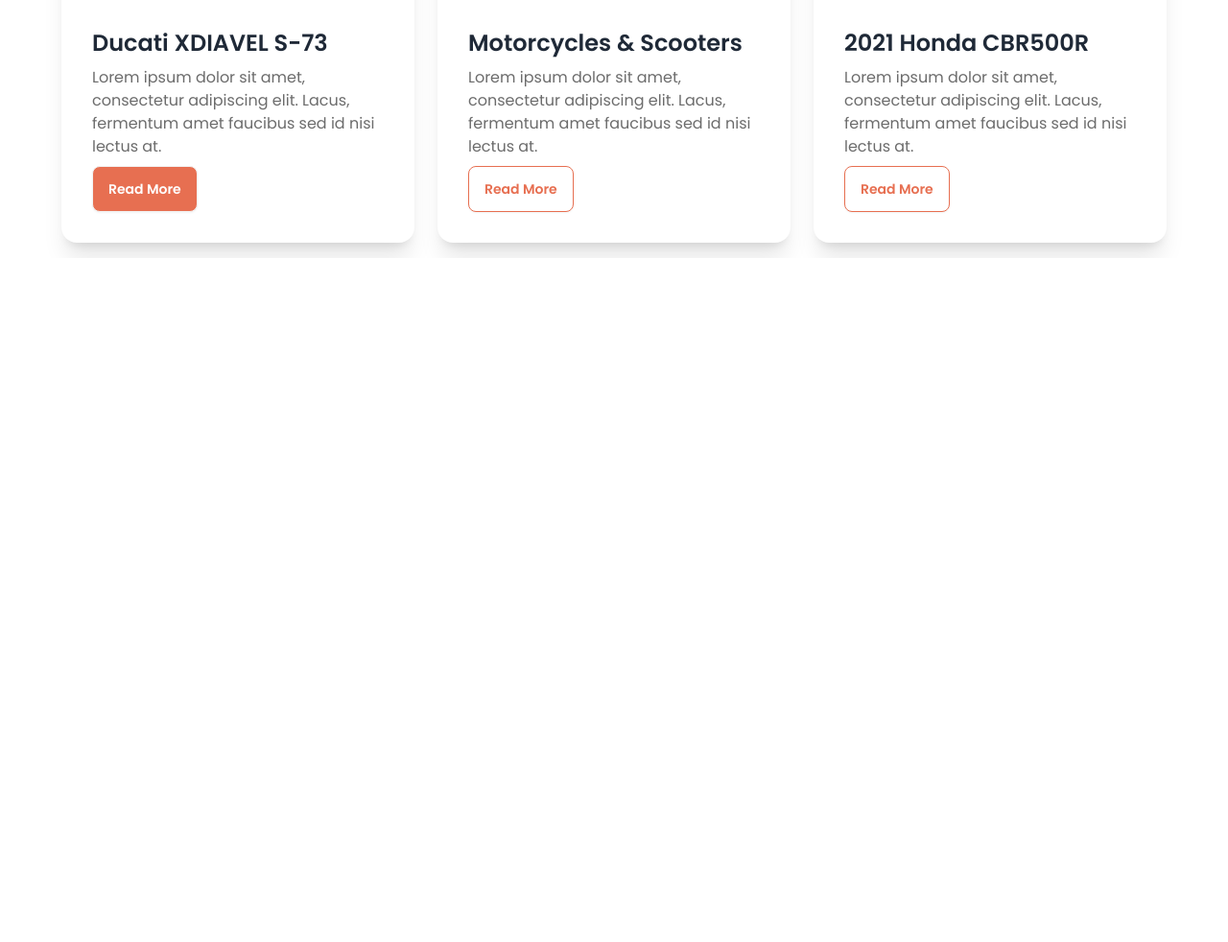
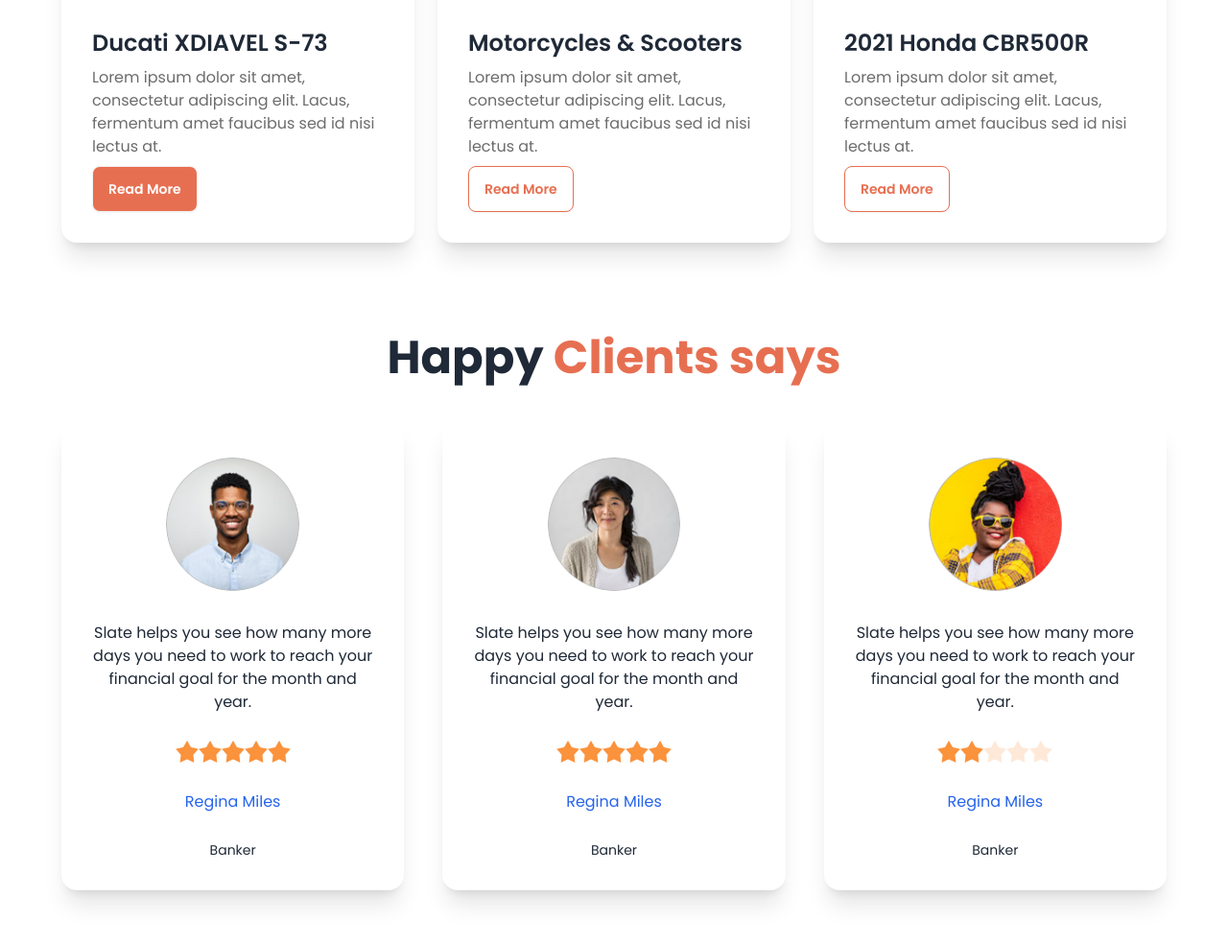
Before and after one commit to emon-hossain1001/Biker-Zone, a plain HTML site: page index.html in a window 1280 px wide. Shown: the part 1525-2507 px from the top of the page at 96% size. Before the commit the page ends 1794 px from the top, so only its background shows below. Drawn offline with nearby package versions, Linux system fonts and the light colour scheme.

Commit message:
added happy client section

```diff
--- a/index.html
+++ b/index.html
@@ -259,6 +259,97 @@
             </div>
           </div>
         </section>
+        <!-- Happy Client Section -->
+         <section class="my-24 space-y-10">
+          <h2 class="text-3xl lg:text-5xl font-bold text-center">Happy <span class="text-colorPrimary">Clients says</span></h2>
+          <div class="grid grid-cols-1 md:grid-cols-2 lg:grid-cols-3 gap-10">
+             <!-- review 1 -->
+            <div class="card bg-base-100 shadow-xl">
+              <figure class="px-10 pt-10">
+                <img
+                  src="./images/others/user-1.png"
+                  alt="user person"
+                  class="rounded-full w-1/2" />
+              </figure>
+              <div class="card-body items-center space-y-5 text-center">
+                <p>Slate helps you see how
+                  many more days you need
+                  to work to reach your financial
+                  goal for the month and year.</p>
+                  <div class="rating">
+                    <input type="radio" name="rating-2" class="mask mask-star-2 bg-orange-400" />
+                    <input
+                      type="radio"
+                      name="rating-2"
+                      class="mask mask-star-2 bg-orange-400"
+                      checked="checked" />
+                    <input type="radio" name="rating-2" class="mask mask-star-2 bg-orange-400" />
+                    <input type="radio" name="rating-2" class="mask mask-star-2 bg-orange-400" />
+                    <input type="radio" name="rating-2" class="mask mask-star-2 bg-orange-400" />
+                  </div>
+                  <h2 class="text-base text-blue-600"><a href="">Regina Miles</a></h2>
+                  <p class="text-sm">Banker</p>
+              </div>
+            </div>
+             <!-- review 2 -->
+            <div class="card bg-base-100 shadow-xl">
+              <figure class="px-10 pt-10">
+                <img
+                  src="./images/others/user-2.png"
+                  alt="user person"
+                  class="rounded-full w-1/2" />
+              </figure>
+              <div class="card-body items-center space-y-5 text-center">
+                <p>Slate helps you see how
+                  many more days you need
+                  to work to reach your financial
+                  goal for the month and year.</p>
+                  <div class="rating">
+                    <input type="radio" name="rating-2" class="mask mask-star-2 bg-orange-400" />
+                    <input
+                      type="radio"
+                      name="rating-2"
+                      class="mask mask-star-2 bg-orange-400"
+                      checked="checked" />
+                    <input type="radio" name="rating-2" class="mask mask-star-2 bg-orange-400" />
+                    <input type="radio" name="rating-2" class="mask mask-star-2 bg-orange-400" />
+                    <input type="radio" name="rating-2" class="mask mask-star-2 bg-orange-400" />
+                  </div>
+                  <h2 class="text-base text-blue-600"><a href="">Regina Miles</a></h2>
+                  <p class="text-sm">Banker</p>
+              </div>
+            </div>
+             <!-- review 3 -->
+            <div class="card bg-base-100  shadow-xl">
+              <figure class="px-10 pt-10">
+                <img
+                  src="./images/others/user-3.png"
+                  alt="user person"
+                  class="rounded-full w-1/2" />
+              </figure>
+              <div class="card-body items-center space-y-5 text-center">
+                <p>Slate helps you see how
+                  many more days you need
+                  to work to reach your financial
+                  goal for the month and year.</p>
+                  <div class="rating">
+                    <input type="radio" name="rating-2" class="mask mask-star-2 bg-orange-400" />
+                    <input
+                      type="radio"
+                      name="rating-2"
+                      class="mask mask-star-2 bg-orange-400"
+                      checked="checked" />
+                    <input type="radio" name="rating-2" class="mask mask-star-2 bg-orange-400" />
+                    <input type="radio" name="rating-2" class="mask mask-star-2 bg-orange-400" />
+                    <input type="radio" name="rating-2" class="mask mask-star-2 bg-orange-400" />
+                  </div>
+                  <h2 class="text-base text-blue-600"><a href="">Regina Miles</a></h2>
+                  <p class="text-sm">Banker</p>
+              </div>
+            </div>
+           </div>
+         </section>
+         <!-- FAQ Section -->
     </header>
   </body>
 </html>
```
